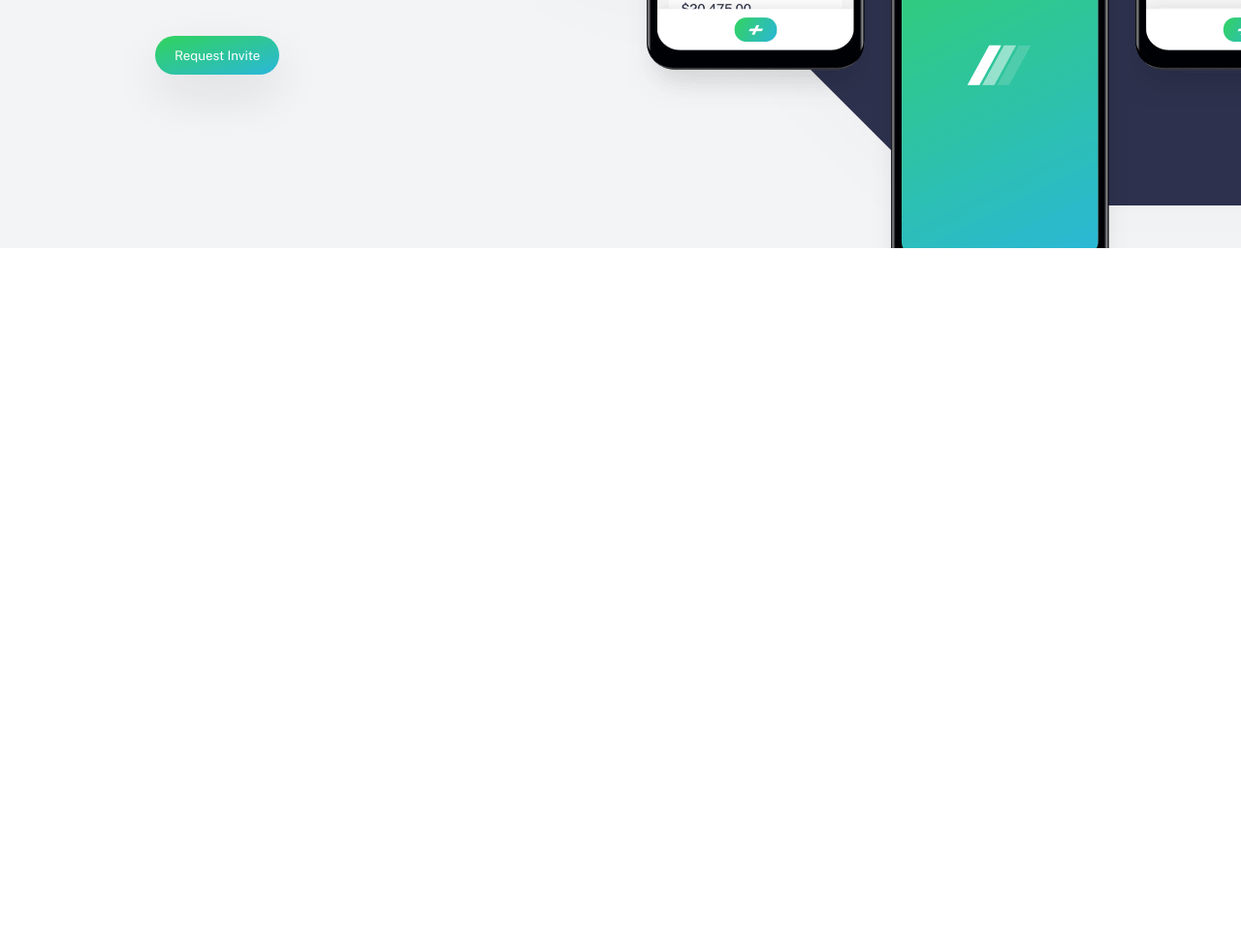
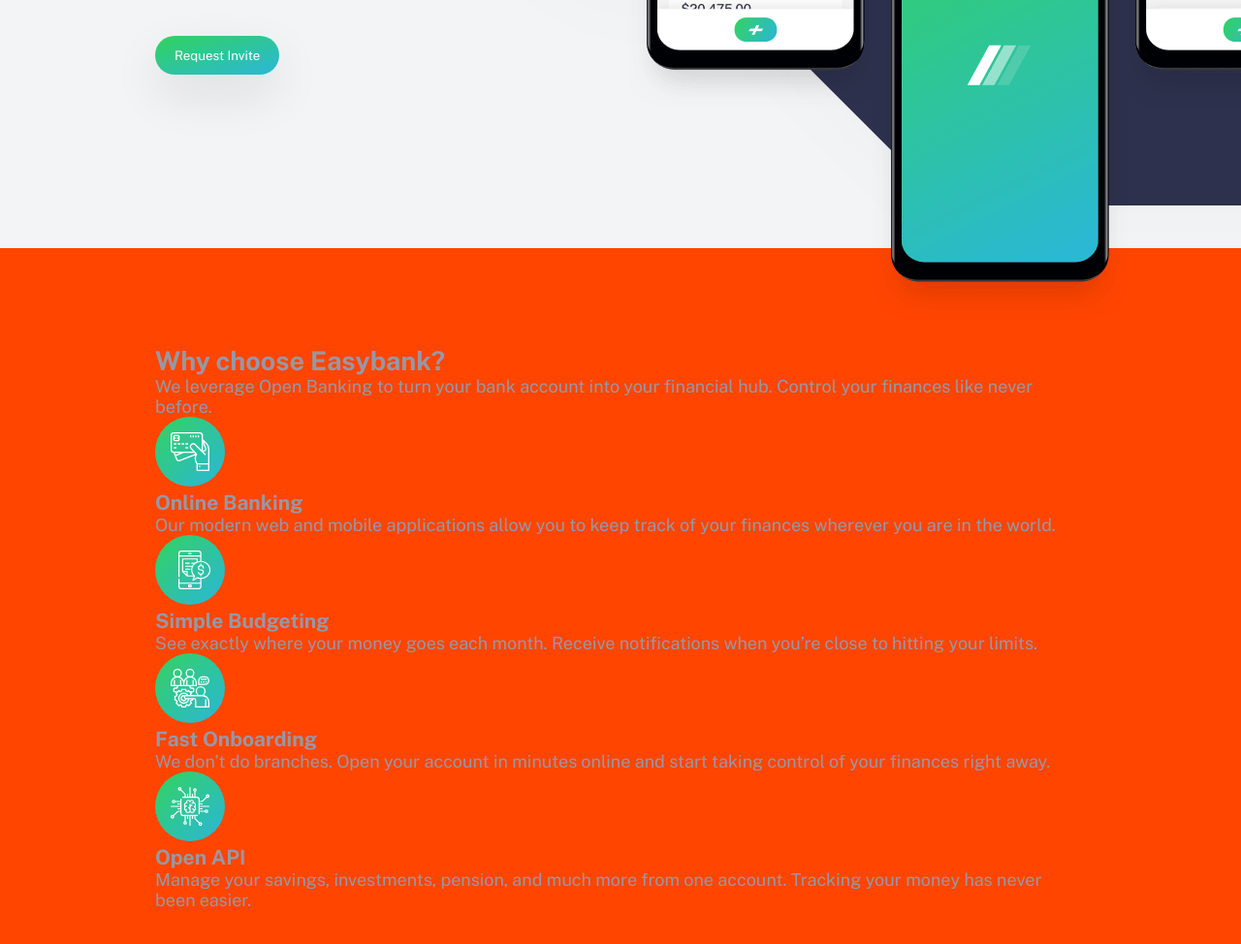
Before and after one commit to thenaijagamer/Easybank-landing-page, a website: page index.html in a window 1280 px wide. Shown: the part 544-1518 px from the top of the page at 97% size. Before the commit the page ends 800 px from the top, so only its background shows below. Drawn offline with nearby package versions, Linux system fonts and the light colour scheme.

Commit message:
work on svg and set up the benefits section

```diff
--- a/index.html
+++ b/index.html
@@ -19,6 +19,7 @@
     <title>Easybank landing page</title>
   </head>
   <body>
+    <!-- Header ---->
     <header class="header">
       <div class="header__logo-box">
         <img class="header__logo" src="img/logo.svg" alt="Logo" />
@@ -48,7 +49,9 @@
       <button class="btn">Request Invite</button>
     </header>
 
+    <!-- Main ---->
     <main class="main">
+      <!-- forward section ---->
       <section class="forward">
         <div class="forward__message">
           <h1 class="forward__heading h-1">
@@ -76,9 +79,73 @@
           />
         </div>
       </section>
-      <section class="Benefits"></section>
+
+      <!-- Benefits section ---->
+      <section class="benefits">
+        <div class="benefits__heading-box">
+          <h2 class="benefits__header">Why choose Easybank?</h2>
+          <p class="benefits__message">
+            We leverage Open Banking to turn your bank account into your
+            financial hub. Control your finances like never before.
+          </p>
+        </div>
+        <div class="benefits__container">
+          <div class="benefit">
+            <img
+              class="benefit__icon"
+              src="img/icon-online.svg"
+              alt="online banking icon"
+            />
+            <h3 class="benefit__header">Online Banking</h3>
+            <p class="benefit__message">
+              Our modern web and mobile applications allow you to keep track of
+              your finances wherever you are in the world.
+            </p>
+          </div>
+          <div class="benefit">
+            <img
+              class="benefit__icon"
+              src="img/icon-budgeting.svg"
+              alt="Budgeting icon"
+            />
+            <h3 class="benefit__header">Simple Budgeting</h3>
+            <p class="benefit__message">
+              See exactly where your money goes each month. Receive
+              notifications when you’re close to hitting your limits.
+            </p>
+          </div>
+          <div class="benefit">
+            <img
+              class="benefit__icon"
+              src="img/icon-onboarding.svg"
+              alt="Onboarding icon"
+            />
+            <h3 class="benefit__header">Fast Onboarding</h3>
+            <p class="benefit__message">
+              We don’t do branches. Open your account in minutes online and
+              start taking control of your finances right away.
+            </p>
+          </div>
+          <div class="benefit">
+            <img
+              class="benefit__icon"
+              src="img/icon-api.svg"
+              alt="Open API icon"
+            />
+            <h3 class="benefit__header">Open API</h3>
+            <p class="benefit__message">
+              Manage your savings, investments, pension, and much more from one
+              account. Tracking your money has never been easier.
+            </p>
+          </div>
+        </div>
+      </section>
+
+      <!-- Benefits section ---->
       <section class="Blogs"></section>
     </main>
+
+    <!-- Footer ---->
     <footer class="footer"></footer>
   </body>
 </html>
--- /dev/null
+++ b/sass/_benefits.scss
@@ -0,0 +1,6 @@
+.benefits {
+  padding: 10rem 16rem;
+  z-index: 2;
+  position: relative;
+  background-color: orangered;
+}
--- a/sass/main.scss
+++ b/sass/main.scss
@@ -2,5 +2,5 @@
 @import "./forward";
 @import "./header";
 @import "./button";
-
+@import "./benefits";
 @import "./footer";
```
Also changed, not shown: css/style.css, img/sprite.svg (added).
